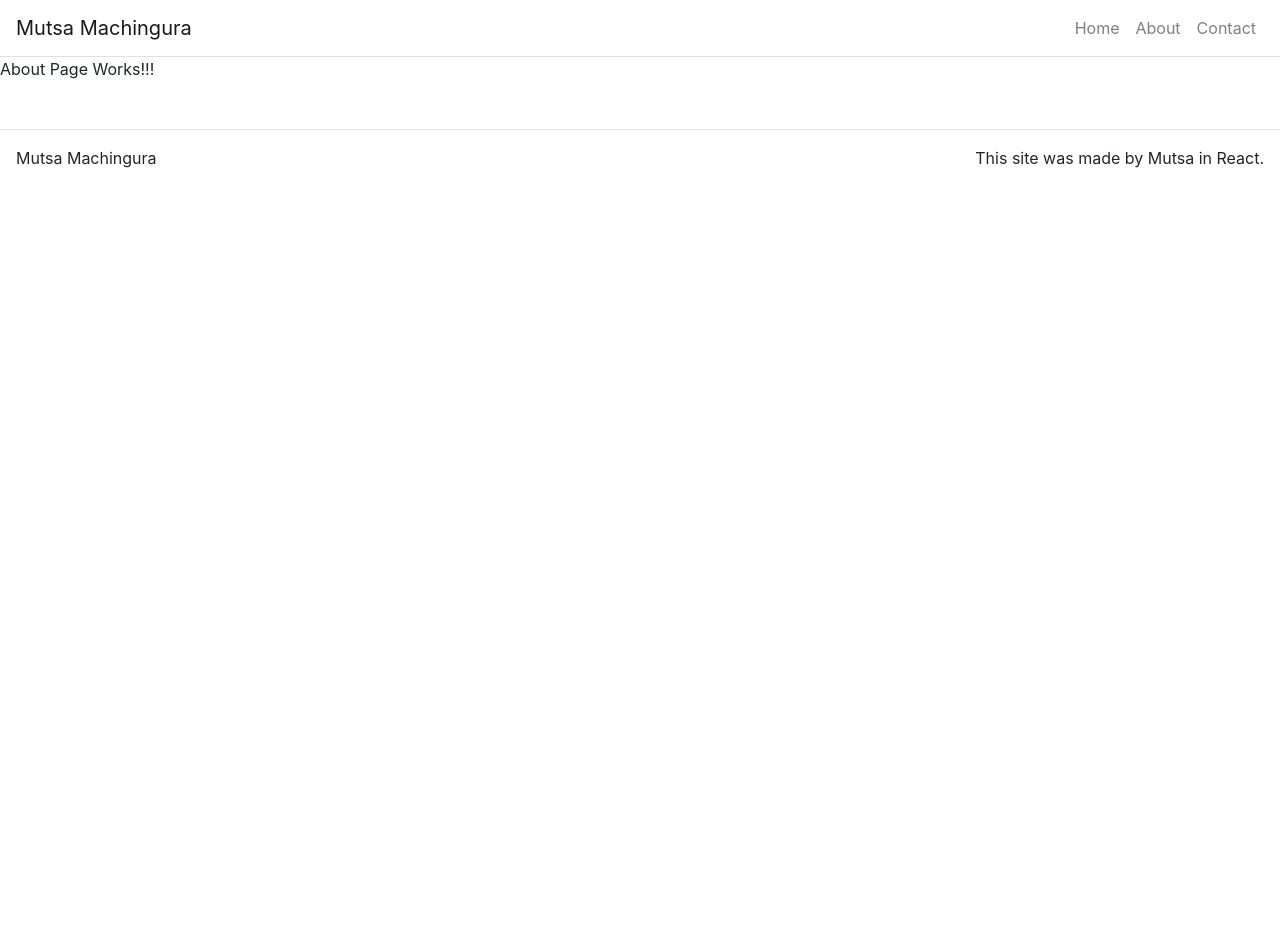
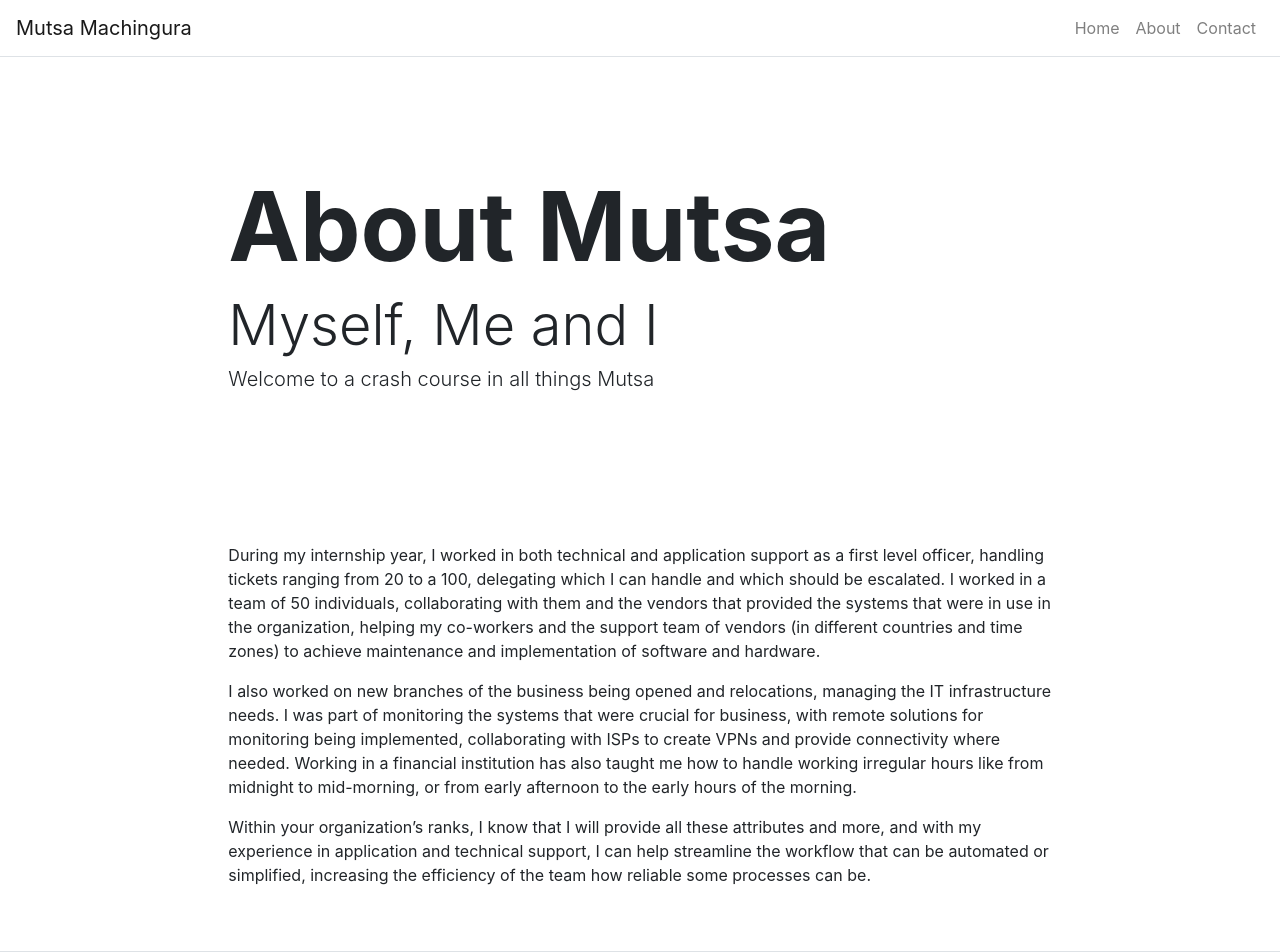
Before and after one commit to mwmachingura/my-app-portfolio, a React (Create React App) app: page /about in a window 1280 px wide. Shown: the top 952 px of the page. Before the commit the page ends 800 px from the top, so only its background shows below. Built offline with nearby package versions, Linux system fonts and the light colour scheme.

Commit message:
About Page update and data inserted

```diff
--- a/src/App.js
+++ b/src/App.js
@@ -30,13 +30,13 @@ class App extends React.Component {
             },
             about: {
                 title: 'About Mutsa',
-                subTitle: 'Projects that make a difference',
-                text: 'Hover for a preview'
+                subTitle: 'Myself, Me and I',
+                text: 'Welcome to a crash course in all things Mutsa'
             },
             contact: {
                 title: "Let's Talk",
-                subTitle: 'Projects that make a difference',
-                text: 'Hover for a preview'
+                subTitle: 'Did you love my work????',
+                text: 'Fill in below and I will make sure we will be in contact. Lets become a community, workmates and compatriates'
             }
         }
     }
--- /dev/null
+++ b/src/components/Content.js
@@ -0,0 +1,21 @@
+import React from 'react';
+import Container from 'react-bootstrap/Container';
+import Col from 'react-bootstrap/Col';
+import Row from 'react-bootstrap/Row';
+
+function Content (props) {
+
+    return (
+        <div>
+            <Container fluid={true}>
+                <Row className="justify-content-center">
+                    <Col md={8}>
+                    {props.children}
+                    </Col>
+                </Row>
+            </Container>
+        </div>
+    );
+}
+
+export default Content;
--- a/src/pages/Aboutpage.js
+++ b/src/pages/Aboutpage.js
@@ -1,8 +1,29 @@
 import React from 'react';
+import Hero from '../components/Hero';
+
+
+import Content from '../components/Content';
 
 function Aboutpage(props) {
     return (
-        <p>About Page Works!!!</p>
+        <div>
+            <Hero title={props.title} subTitle={props.subTitle} text={props.text} />
+            <Content>
+                <p>During my internship year, I worked in both technical and application support as a first level officer, handling tickets ranging from 20
+                to a 100, delegating which I can handle and which should be escalated. I worked in a team of 50 individuals,
+                collaborating with them and the vendors that provided the systems that were in use in the organization, helping
+                my co-workers and the support team of vendors (in different countries and time zones) to achieve maintenance
+                and implementation of software and hardware.</p>
+                <p>I also worked on new branches of the business being opened and
+                relocations, managing the IT infrastructure needs. I was part of monitoring the systems that were crucial for
+                business, with remote solutions for monitoring being implemented, collaborating with ISPs to create VPNs and
+                provide connectivity where needed. Working in a financial institution has also taught me how to handle working
+                irregular hours like from midnight to mid-morning, or from early afternoon to the early hours of the morning.</p>
+                <p>Within your organization’s ranks, I know that I will provide all these attributes and more, and with my experience
+                in application and technical support, I can help streamline the workflow that can be automated or simplified,
+                increasing the efficiency of the team how reliable some processes can be.</p>
+            </Content>
+        </div>
     );
 }
 
--- a/src/pages/Contactpage.js
+++ b/src/pages/Contactpage.js
@@ -1,8 +1,11 @@
 import React from 'react';
+import Hero from '../components/Hero';
 
 function Contactpage(props) {
     return (
-        <p>Contact Page Works!!!</p>
+        <div>
+            <Hero title={props.title} subTitle={props.subTitle} text={props.text} />
+        </div>
     );
 }
 
```
Also changed, not shown: 1 other file (tests, documents, lock files or other folders).
